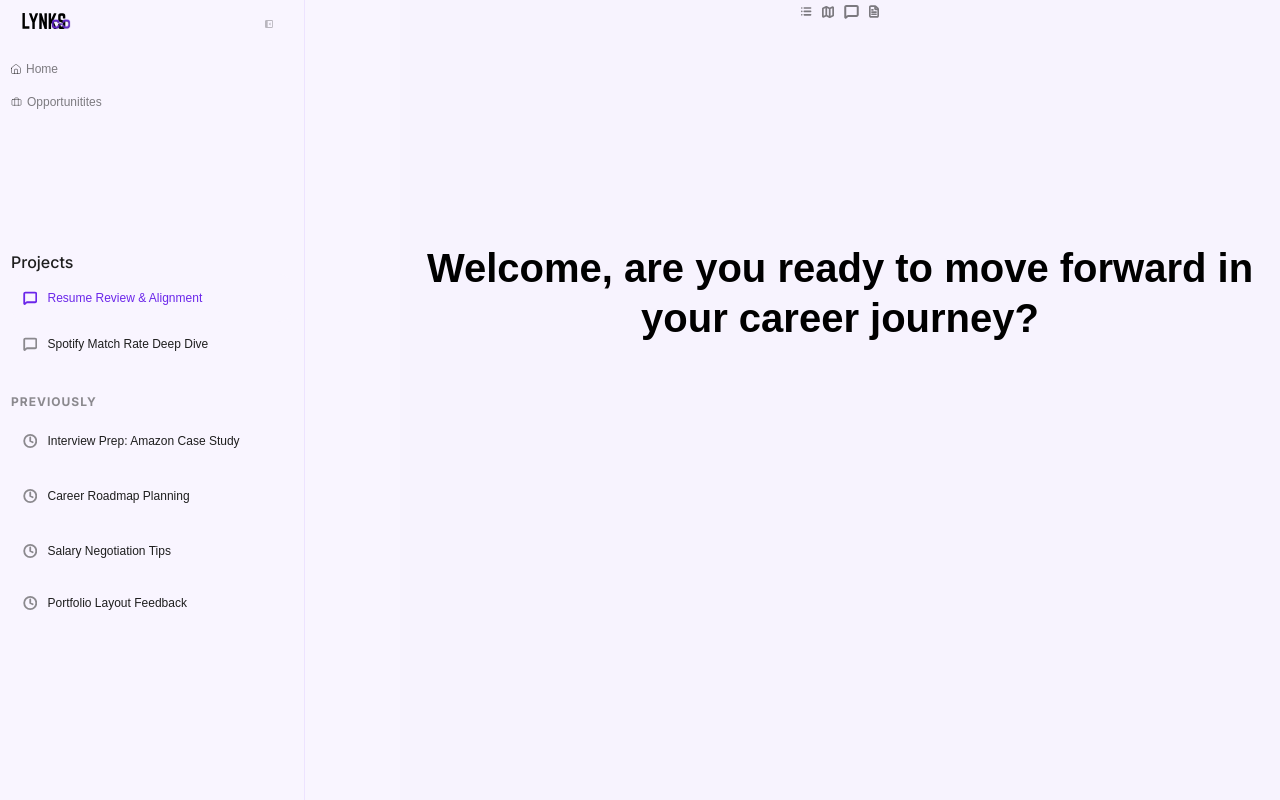
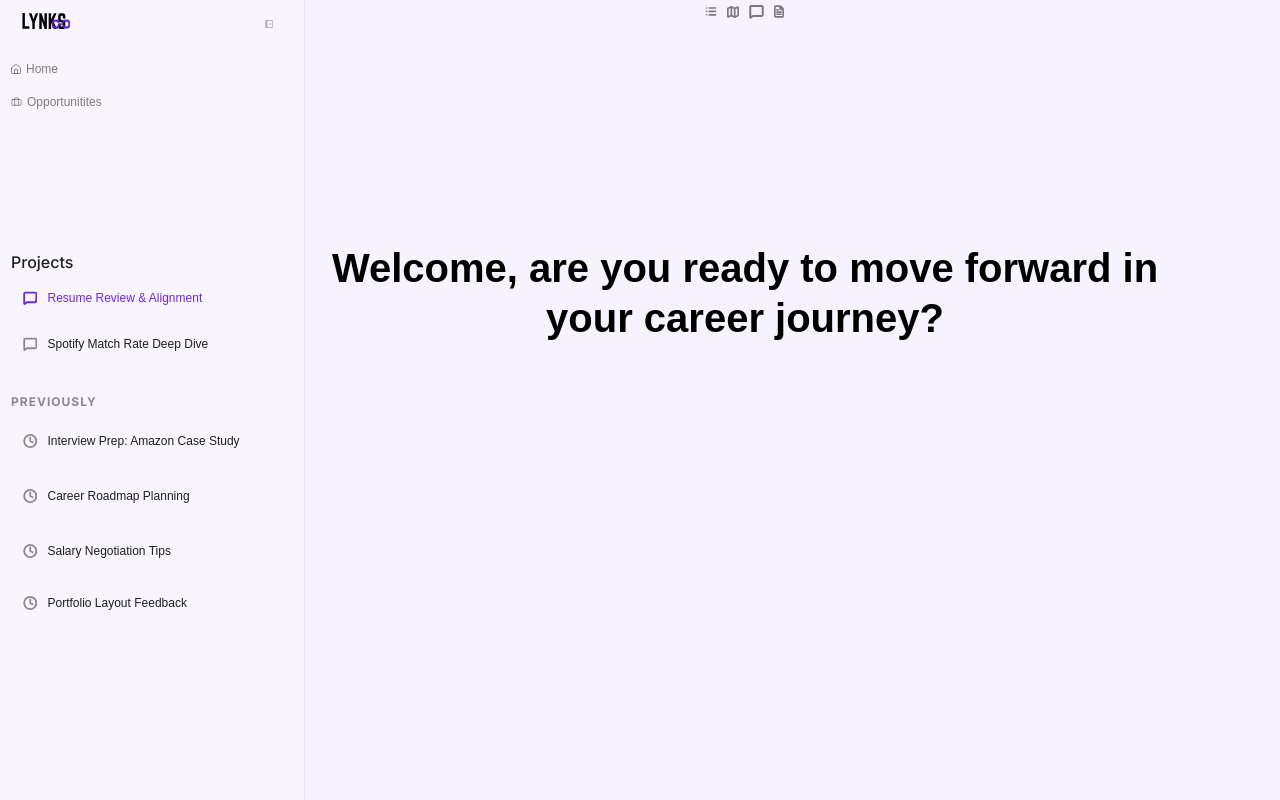
Before and after one commit to PHAB4/Lynks-Backend, a Next.js app in the folder frontend/: page / in a window 1280 px wide. Shown: the top 800 px of the page. Built offline with nearby package versions, Linux system fonts and the light colour scheme; a web font is replaced by a local one.

Commit message:
Fix layout: replace absolute positioning with flex side-by-side
- Outer container: flex-col → flex-row
- Sidebar: fixed 305px width, shrink-0
- Main content: flex-1 instead of absolute positioning
- Remove empty absolute overlay div
- Fixes click/interaction blocking on sidebar

```diff
--- a/frontend/app/page.tsx
+++ b/frontend/app/page.tsx
@@ -2,8 +2,8 @@
 
 export default function Frame97() {
   return (
-    <div className="flex flex-col items-start gap-2.5 bg-[#F7F3FE] min-w-screen min-h-screen relative">
-      <div className="flex min-h-[900px] items-start bg-[#F9F5FF] w-full overflow-hidden">
+    <div className="flex flex-row items-start bg-[#F7F3FE] min-h-screen">
+      <div className="flex min-h-screen items-start bg-[#F9F5FF] w-[305px] shrink-0 overflow-hidden">
         <div className="flex py-2.5 px-[11px] flex-col items-end gap-[9px] border-r border-r-[#EDE3FF] bg-[#F9F5FF] w-[305px] h-full">
           <div className="flex items-start gap-[180px] shrink-0 w-full h-10">
             <div className="flex justify-between items-center w-16">
@@ -325,8 +325,7 @@ export default function Frame97() {
           </div>
         </div>
       </div>
-      <div className="flex p-2.5 flex-col items-start gap-2.5 absolute left-[501px] -bottom-[68px] w-fit overflow-hidden"></div>
-      <div className="flex flex-col items-start gap-2.5 absolute right-0 bottom-0 bg-[#F7F3FE] w-fit h-full">
+      <div className="flex flex-col items-start gap-2.5 bg-[#F7F3FE] flex-1">
         <div className="flex flex-col items-center gap-[15px] bg-[#F7F3FE] w-[880px]">
           <div className="flex justify-center items-center gap-2 w-[856px]">
             <div className="flex py-1 px-3 items-center gap-2.5 w-fit">
```
